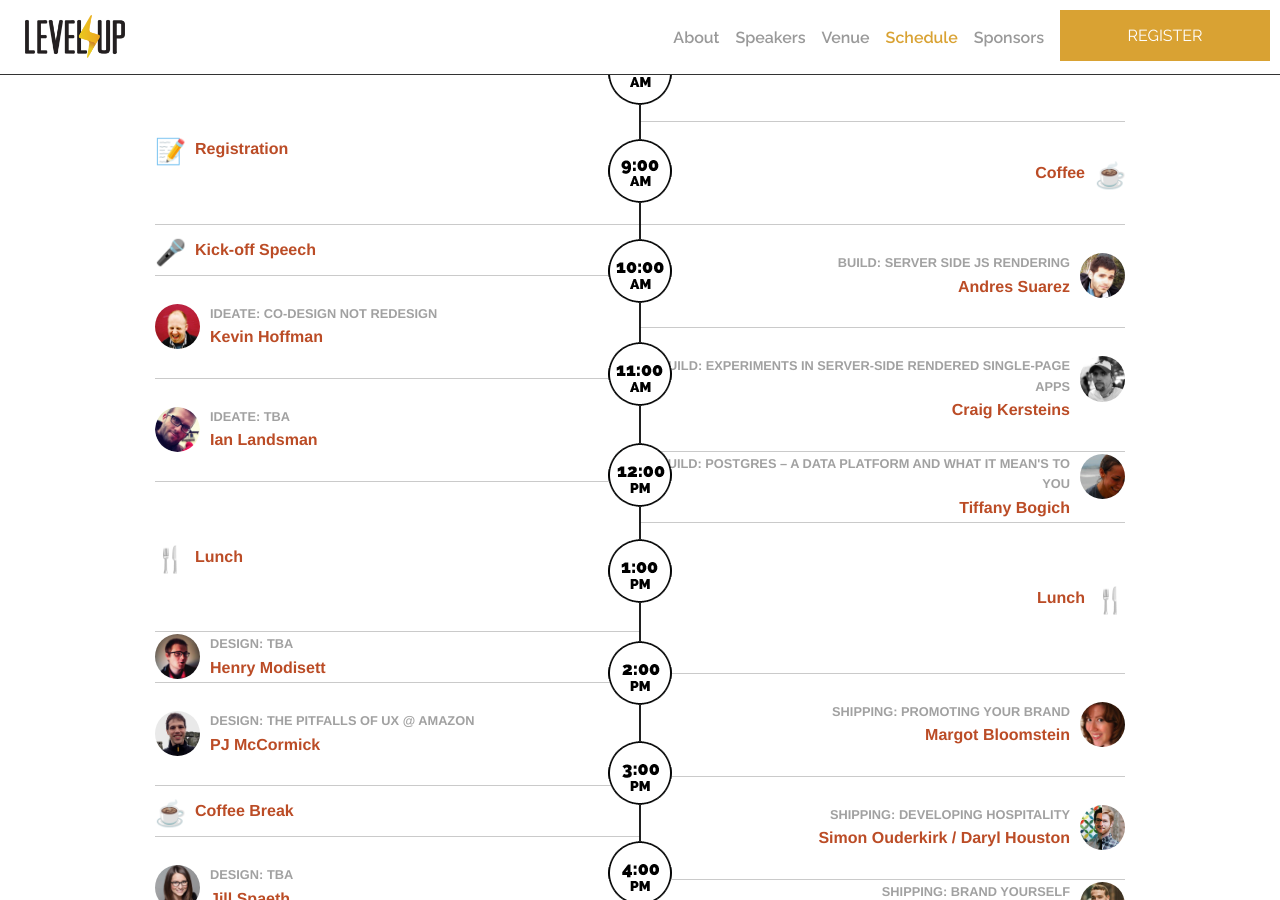
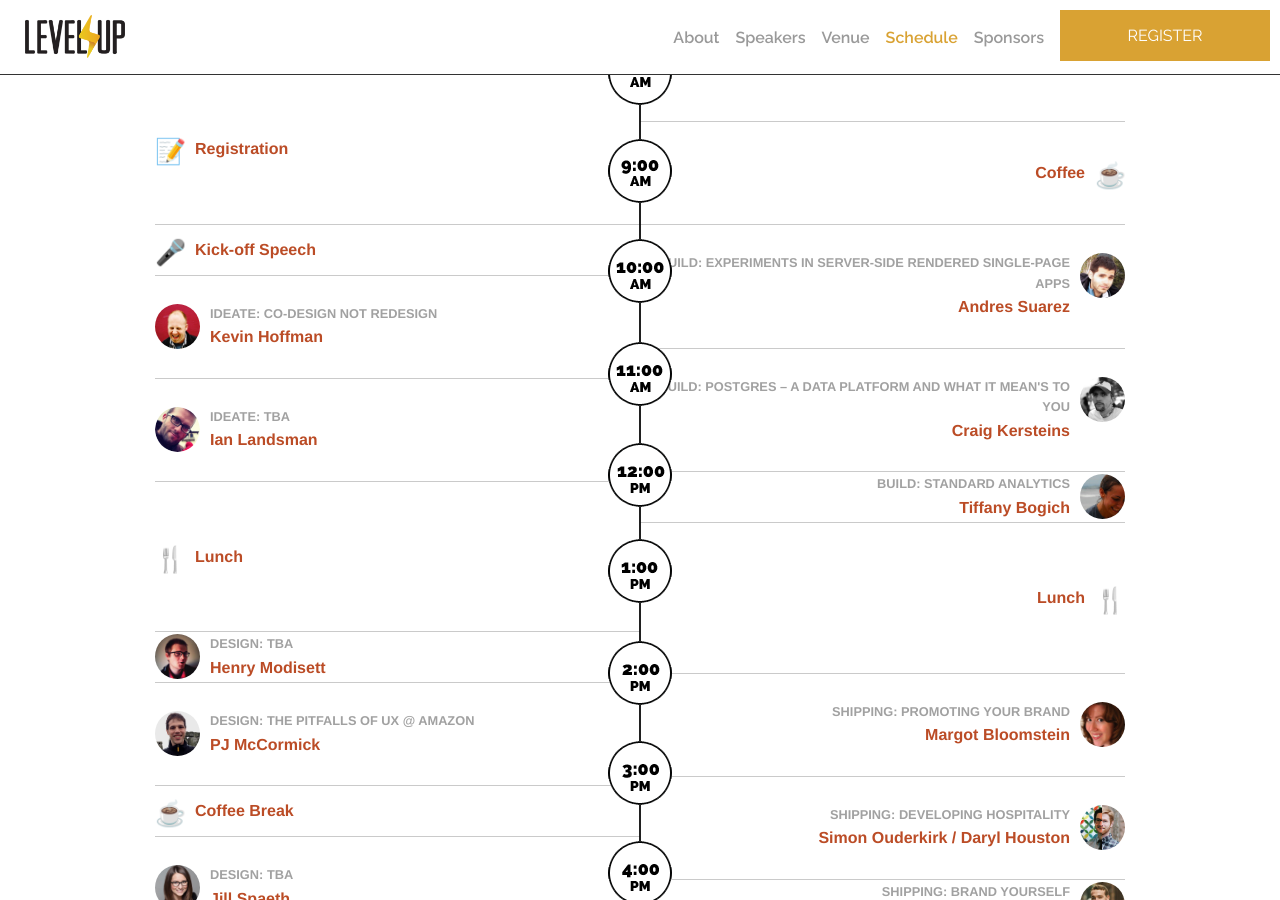
Before and after one commit to madglory/level-up, a Jekyll site: the page built from index.html, in a window 1280 px wide and 900 px high, scrolled down 5653 px. Built offline with Jekyll 4.4.1, drawn with Linux system fonts in a browser that asks for light colours; emoji names are drawn with the system emoji font; comment, search, counter and statistics services are not loaded.

Commit message:
Fixes line mishap

```diff
--- a/_data/schedule.yaml
+++ b/_data/schedule.yaml
@@ -72,19 +72,19 @@
     description:
     image: http://cdn.jsdelivr.net/emojione/assets/png/2615.png
   - title: Andres Suarez
-    section: "Build: Server Side JS Rendering"
+    section: "Build: Experiments in server-side rendered single-page apps"
     time: 930am
     length: 60
     description:
     image: /img/andres-suarez.jpg
   - title: Craig Kersteins
-    section: "Build: Experiments in server-side rendered single-page apps"
+    section: "Build: Postgres – a data platform and what it mean's to you"
     time: 1030am
     length: 60
     description:
     image: /img/craig-kersteins.jpg
   - title: Tiffany Bogich
-    section: "Build: Postgres – a data platform and what it mean's to you"
+    section: "Build: Standard Analytics"
     time: 1130am
     length: 30
     description:
```
